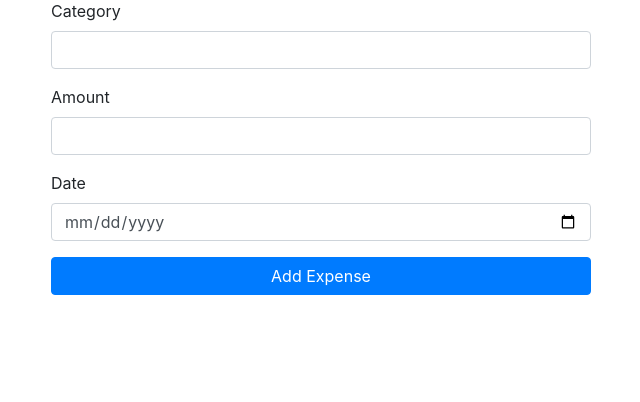
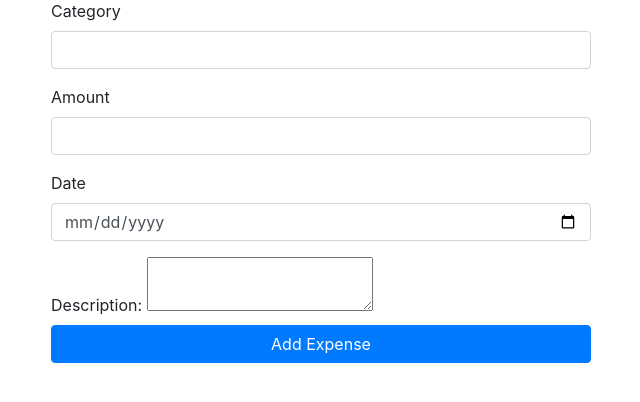
Before and after one commit to tashigarg19928/CS531Project, a Flask app: page /add_expense in a window 1280 px wide. Shown: the part 199-601 px from the top of the page, without its empty margins (319-959 px from the left). Run offline with Flask 3, Linux system fonts and the light colour scheme; a user stored in the database is signed in; data comes from the database, SQL or seed files in the repository; both versions use the stored data as it was after the commit; some libraries are stand-ins or nearby versions.

Commit message:
nora changes

```diff
--- a/app.py
+++ b/app.py
@@ -119,7 +119,8 @@ def add_expense():
         category = request.form['category']
         amount = request.form['amount']
         date = request.form['date']
-        create_expense(session['user_id'], category, amount, date)
+        description = request.form.get('description', '') # NEWLY ADDED
+        create_expense(session['user_id'], category, amount, date, description)
         flash('Expense added!', 'success')
         return redirect(url_for('view_expenses'))
     return render_template('add_expense.html')
--- a/templates/add_expense.html
+++ b/templates/add_expense.html
@@ -19,6 +19,10 @@
                 <label for="date">Date</label>
                 <input type="date" class="form-control" name="date" id="date" required>
             </div>
+            <div>
+                <label for="description">Description:</label>
+                <textarea name="description" id="description"></textarea><br>
+            </div>
             <button type="submit" class="btn btn-primary btn-block">Add Expense</button>
         </form>
     </div>
```
Also changed, not shown: ml_model.py (+4 -6 lines), personal_finance.db, 1 other file.
